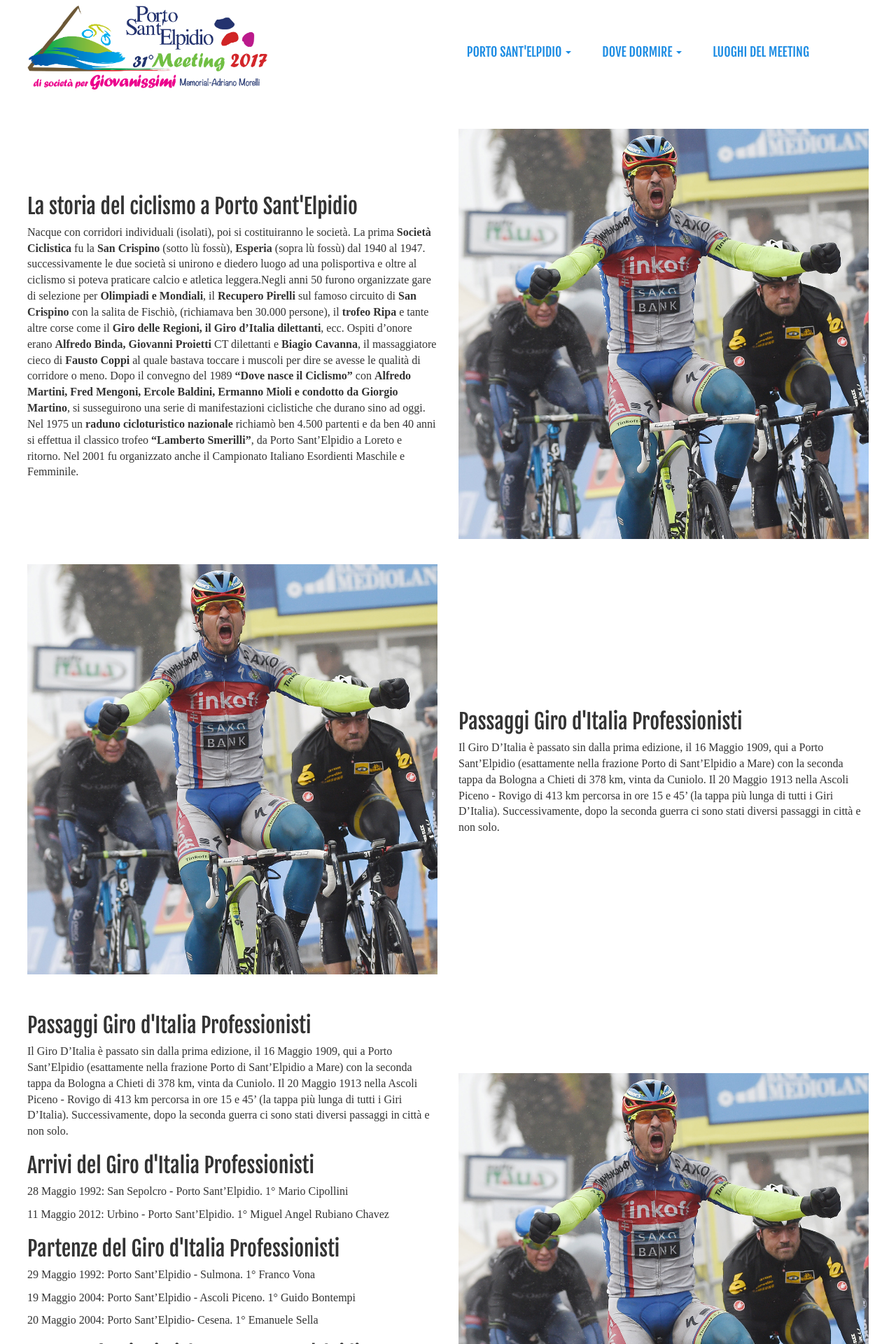
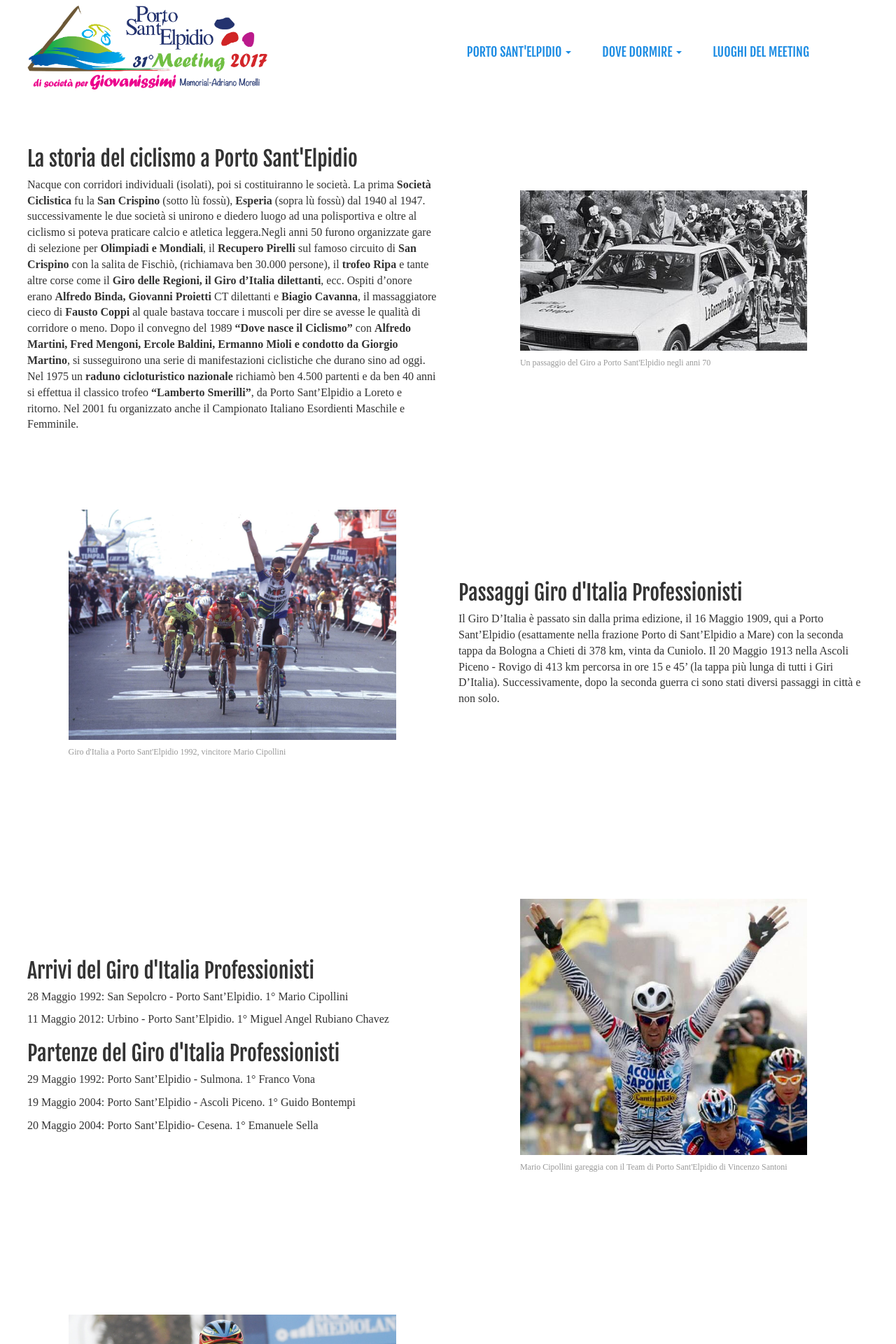
Before and after one commit to indifferentalex/giovanissimi_2017, a Jekyll site: the page built from ciclismo.html, in a window 1280 px wide. Shown: the top 1920 px of the page at 70% size. Built offline with Jekyll 4.4.1, drawn with Linux system fonts in a browser that asks for light colours; nearby versions of some CDN libraries; some web fonts are replaced; some of the changed text lies outside the part shown.

Commit message:
Partial story photo update

```diff
--- a/assets/main.css
+++ b/assets/main.css
@@ -19,6 +19,24 @@ p {
 
 p a {
 	font-family: 'Quattrocento', serif;
+}
+
+@media only screen and (min-width : 992px) {
+	.very-small-frame {
+		padding: 10%;
+	}
+
+	.small-frame {
+		padding: 15%;
+	}
+
+	.medium-frame {
+		padding: 20%;
+	}
+
+	.large-frame {
+		padding: 25%;
+	}
 }
 
 .la-storia img.very-small-frame {
@@ -285,6 +303,12 @@ li.dropdown.open ul.dropdown-menu {
 		padding: 8px 15px;
 		color: #1c8ce3;
 	}
+}
+
+p.image-alt-text {
+	font-size: 12px;
+	color: #999;
+	padding: 9px 0px;
 }
 
 .main-content {
--- a/ciclismo.html
+++ b/ciclismo.html
@@ -8,7 +8,10 @@ permalink: /ciclismo/
 <div class="la-storia">
 	<div class="row">
 		<div class="col-md-6 col-md-push-6 vcenter">
-			<img src="{{ site.baseurl }}/assets/images/sagan_tirreno_adriatico.jpg"/>
+			<div class="wrapper small-frame">
+				<img src="{{ site.baseurl }}/assets/images/pse_1970.jpeg" alt=""/>
+				<p class="image-alt-text">Un passaggio del Giro a Porto Sant'Elpidio negli anni 70</p>
+			</div>
 		</div><!--
 		--><div class="col-md-6 col-md-pull-6 vcenter">
 			<h2>La storia del ciclismo a Porto Sant'Elpidio</h2>
@@ -18,7 +21,10 @@ permalink: /ciclismo/
 
 	<div class="row">
 		<div class="col-md-6 vcenter">
-			<img src="{{ site.baseurl }}/assets/images/sagan_tirreno_adriatico.jpg"/>
+			<div class="wrapper very-small-frame">
+				<img src="{{ site.baseurl }}/assets/images/mario_cipollini_porto_sant_elpidio.jpeg"/>
+				<p class="image-alt-text">Giro d'Italia a Porto Sant'Elpidio 1992, vincitore Mario Cipollini</p>
+			</div>
 		</div><!--
 		--><div class="col-md-6 vcenter">
 			<h2>Passaggi Giro d'Italia Professionisti</h2>
@@ -28,12 +34,12 @@ permalink: /ciclismo/
 
 	<div class="row">
 		<div class="col-md-6 col-md-push-6 vcenter">
-			<img src="{{ site.baseurl }}/assets/images/sagan_tirreno_adriatico.jpg"/>
+			<div class="wrapper small-frame">
+				<img src="{{ site.baseurl }}/assets/images/mario_cipollini_1.jpeg"/>
+				<p class="image-alt-text">Mario Cipollini gareggia con il Team di Porto Sant'Elpidio di Vincenzo Santoni</p>
+			</div>
 		</div><!--
 		--><div class="col-md-6 col-md-pull-6 vcenter">
-			<h2>Passaggi Giro d'Italia Professionisti</h2>
-			<p>Il Giro D’Italia è passato sin dalla prima edizione, il 16 Maggio 1909, qui a Porto Sant’Elpidio (esattamente nella frazione Porto di Sant’Elpidio a Mare) con la seconda tappa da Bologna a Chieti di 378 km, vinta da Cuniolo. Il 20 Maggio 1913  nella Ascoli Piceno - Rovigo di 413 km percorsa in ore 15 e 45’ (la tappa più lunga di tutti i Giri D’Italia). Successivamente, dopo la seconda guerra ci sono stati diversi passaggi in città e non solo.</p>
-
 			<h2>Arrivi del Giro d'Italia Professionisti</h2>
 			<p>28 Maggio 1992: San Sepolcro - Porto Sant’Elpidio. 1° Mario Cipollini</p>
 			<p>11 Maggio 2012: Urbino - Porto Sant’Elpidio. 1° Miguel Angel Rubiano Chavez</p>
@@ -42,7 +48,17 @@ permalink: /ciclismo/
 			<p>29 Maggio 1992: Porto Sant’Elpidio - Sulmona. 1° Franco Vona</p>
 			<p>19 Maggio 2004: Porto Sant’Elpidio - Ascoli Piceno. 1° Guido Bontempi</p>
 			<p>20 Maggio 2004: Porto Sant’Elpidio- Cesena. 1° Emanuele Sella</p>
+		</div>
+	</div>
 
+	<div class="row">
+		<div class="col-md-6 vcenter">
+			<div class="wrapper very-small-frame">
+				<img src="{{ site.baseurl }}/assets/images/sagan_tirreno_adriatico.jpg"/>
+				<p class="image-alt-text">Tirreno Adriatico a porto Sant'Elpidio 2015</p>
+			</div>
+		</div><!--
+		--><div class="col-md-6 vcenter">
 			<h2>Gare professionistiche a Porto Sant'Elpidio</h2>
 			<p><strong>TIRRENO - ADRIATICO</strong></p>
 			<p>16 Marzo 2015: Rieti - Porto Sant’Elpidio. 1° Peter Sagan</p>
@@ -52,6 +68,19 @@ permalink: /ciclismo/
 			<p>11 Marzo 1990: Cerro al Volturno - Porto Sant’Elpidio. 1° Erik Vanderaerden</p>
 			<p><strong>GIRO D’ITALIA DONNE</strong></p>
 			<p>04 Luglio 2009: Porto Sant’Elpidio - Porto Sant’Elpidio. 1° Ina Teutenberg</p>
+		</div>
+	</div>
+
+	<div class="row">
+		<div class="col-md-6 col-md-push-6 vcenter">
+			<div class="wrapper medium-frame">
+				<img src="{{ site.baseurl }}/assets/images/cipollini_maglia_del_campione.jpeg"/>
+				<p class="image-alt-text">La maglia di campione del mondo. Team Domina Vacanze Elitron. Anno 2003</p>
+			</div>
+		</div><!--
+		--><div class="col-md-6 col-md-pull-6 vcenter">
+			<h2>Squadra Professionistica</h2>
+			<p>Nel 1990 nasce una squadra di allievi, viene riscritto alla FCI un vecchio gruppo sportivo, il Gruppo Ciclistico Faleriense, nel 1993/94/95 si passa alla categoria dilettanti e nel 1996 al professionismo, nasce a Porto Sant’Elpidio la prima squadra Professionistica di ciclismo: Cantina Tollo - Co.Bo. Seguono negli anni Cantina Tollo - Alexia Alluminio, Acqua e Sapone - Cantina Tollo, Domina Vacanze - Elitron con Mario Cipollini Campione del Mondo a Zolder 2002, vincitore della Milano San Remo, Gand Wevelgem, due tappe alla Tirreno Adriatico, otto tappe al Giro D’Italia e quattro alla Vuelta di Spagna. Seguono i team Naturino - Sapore di Mare. Tutte queste squadre sono state dirette dal Team Manager Vincenzo Santoni. Altre a Mario Cipollini, negli anni diversi corridori sono transitati per Porto Sant’Elpidio: Danilo Di Luca, Michele Scarponi, Filippo Simeoni, Daniele Bennati, Gian Paolo Mondini, Massimiliano Gentili, Martin Perdiguero ecc.</p>
 		</div>
 	</div>
 
```
Also changed, not shown: assets/images/WhatsApp Image 2017-01-29 at 16.48.22.jpeg (added), assets/images/WhatsApp Image 2017-01-29 at 16.50.14.jpeg (added), assets/images/WhatsApp Image 2017-01-29 at 17.00.55.jpeg (added), assets/images/WhatsApp Image 2017-01-29 at 17.16.58.jpeg (added), assets/images/carlo_corvaro.jpeg (added), assets/images/cipollini_maglia_del_campione.jpeg (added), assets/images/corva_90.jpeg (added), assets/images/costa_de_li_cocciari.jpeg (added), assets/images/dante_fedeli.jpeg (added), assets/images/diamond_palace.jpeg (added), assets/images/gianpaolo_mondini.jpeg (added), assets/images/mario_cipollini_1.jpeg (added), assets/images/mario_cipollini_2.jpeg (added), assets/images/mario_cipollini_porto_sant_elpidio.jpeg (added), 1 more files.
